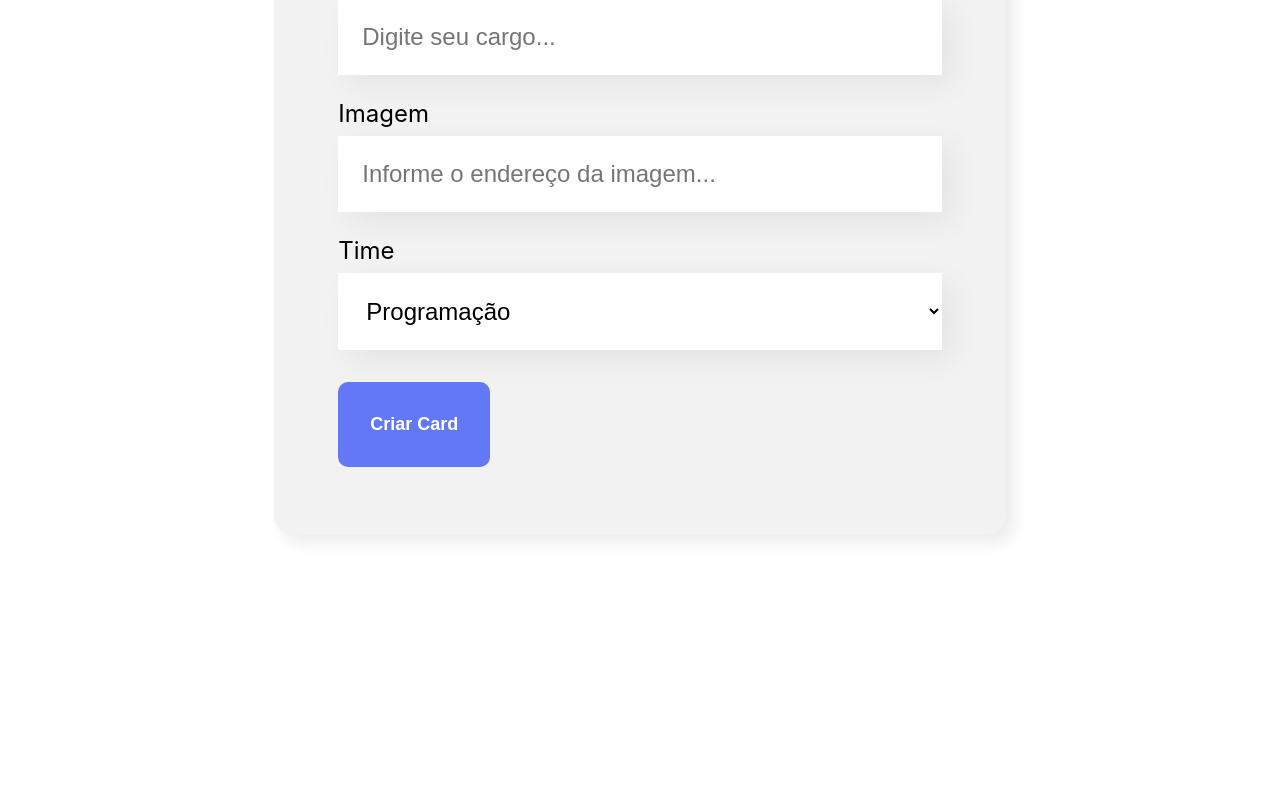
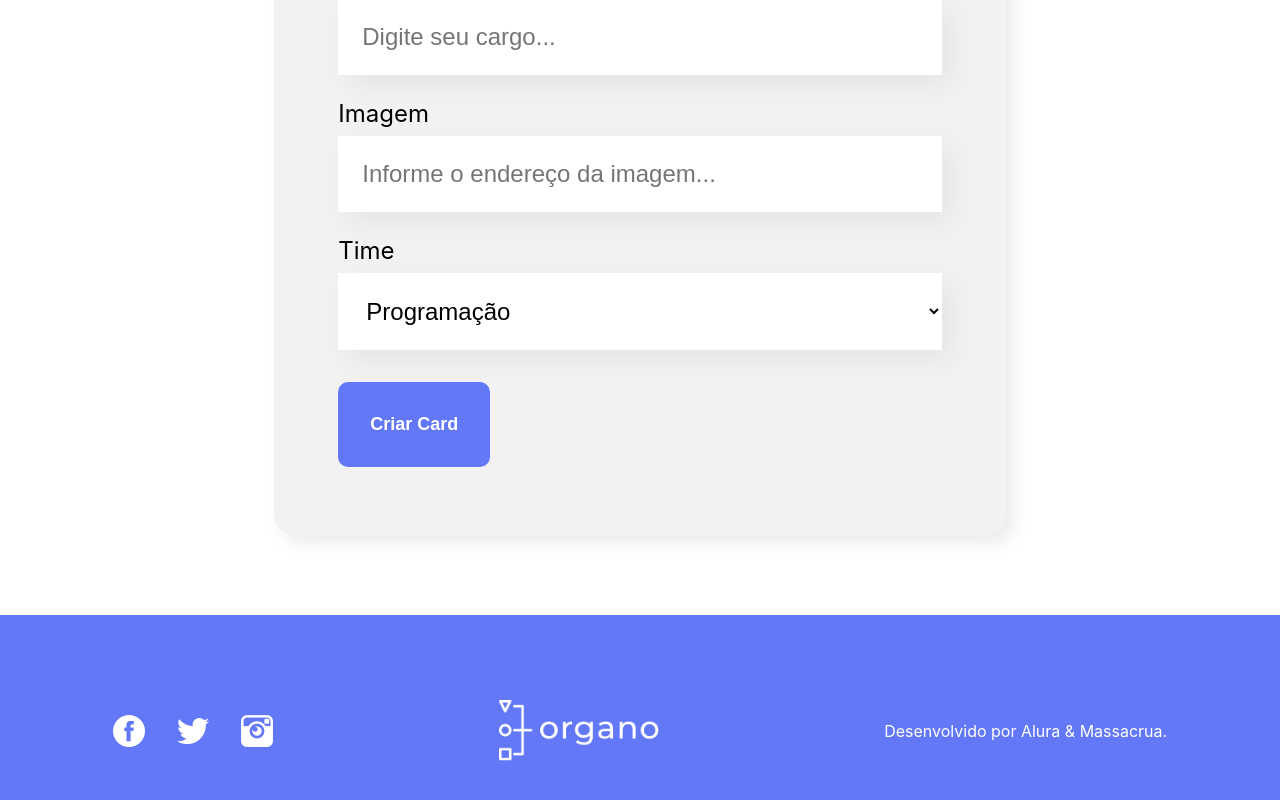
Before and after one commit to Massacrua/Organo, a React (Create React App) app: page / in a window 1280 px wide. Shown: the part 862-1662 px from the top of the page. Before the commit the page ends 1477 px from the top, so only its background shows below. Built offline with nearby package versions, Linux system fonts and the light colour scheme.

Commit message:
Componente Rodape

```diff
--- a/src/App.js
+++ b/src/App.js
@@ -2,6 +2,7 @@ import { useState } from 'react';
 import Banner from './componentes/Banner';
 import Formulario from './componentes/Formulario';
 import Time from './componentes/Time';
+import Rodape from './componentes/Rodape';
 
 function App() {
 
@@ -62,6 +63,7 @@ function App() {
         corSecundaria={time.corSecundaria}
         colaboradores={colaboradores.filter(colaborador => colaborador.time === time.nome)}
       />)}
+      <Rodape/>
     </div>
   );
 }
--- /dev/null
+++ b/src/componentes/Rodape/Rodape.css
@@ -0,0 +1,20 @@
+.rodape {
+    background-color: #6278F7;
+    display: flex;
+    justify-content: space-around;
+    align-items: center;
+    padding: 85px 0;
+}
+
+.rodape .contato {
+    display: flex;
+    gap: 32px;
+}
+
+.rodape .logo {
+    width: 160px;
+}
+
+.rodape p {
+    color: white;
+}
--- /dev/null
+++ b/src/componentes/Rodape/index.js
@@ -0,0 +1,17 @@
+import "./Rodape.css"
+
+const Rodape = () => {
+    return (
+        <footer className="rodape">
+            <div className="contato">
+                <img src="/imagens/fb.png" alt="Facebook"/>
+                <img src="/imagens/tw.png" alt="Twitter"/>
+                <img src="/imagens/ig.png" alt="Instagram"/>
+            </div>
+            <img className="logo" src="/imagens/logo.png" alt="Logo Organo"/>
+            <p>Desenvolvido por Alura & Massacrua.</p>
+        </footer>
+    )
+}
+
+export default Rodape
--- a/src/componentes/Time/index.js
+++ b/src/componentes/Time/index.js
@@ -7,7 +7,7 @@ const Time = props => {
         <section className="time" style={{backgroundColor: props.corSecundaria}}>
             <h3 style={{borderColor: props.corPrimaria}}>{props.nome}</h3>
             <div className="colaboradores">
-                {props.colaboradores.map(colaborador => <Colaborador nome={colaborador.nome} cargo={colaborador.cargo} imagem={colaborador.imagem}/>)}
+                {props.colaboradores.map(colaborador => <Colaborador key={colaborador.nome} nome={colaborador.nome} cargo={colaborador.cargo} imagem={colaborador.imagem}/>)}
             </div>
         </section>
     )
```
